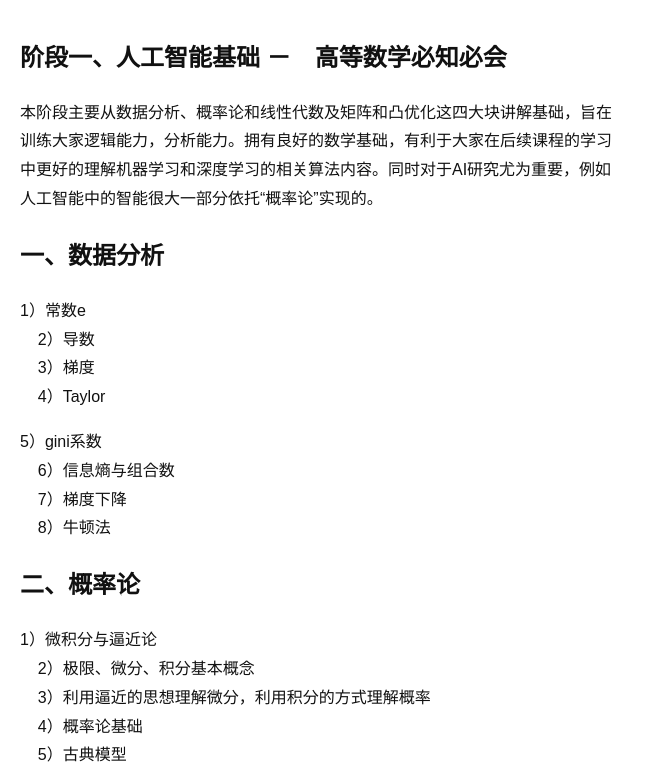
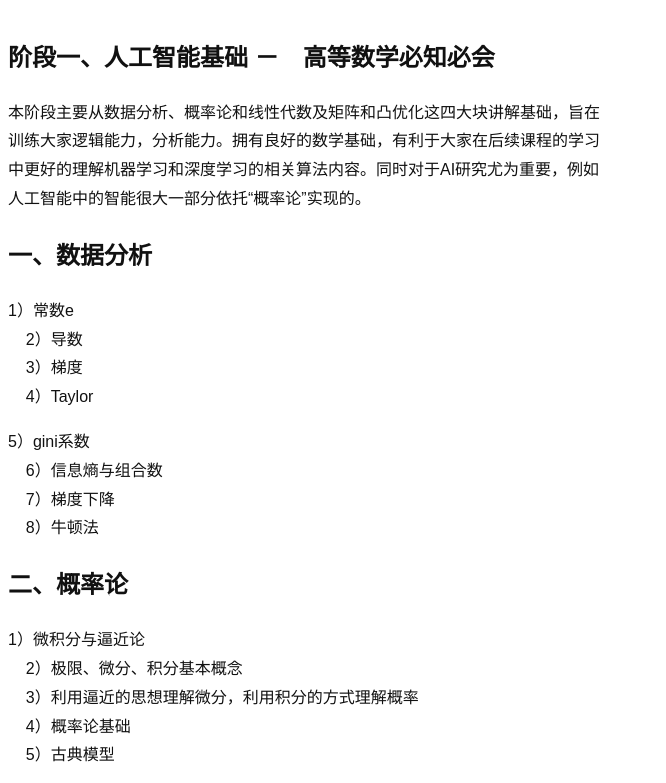
Before and after one commit to chawson/chawson.github.io, a plain HTML site: page index.html in a window 1280 px wide. Shown: the top 783 px of the page, without its empty margins (0-666 px from the left). Drawn offline with Linux system fonts and the light colour scheme.

Commit message:
Update index.html

```diff
--- a/index.html
+++ b/index.html
@@ -1,13 +1,6 @@
 <!doctype html>
 <html><head>
     <style>
-        html{
-            width:605px;
-        }
-        body{
-            margin-left:20px;
-            width:605px;
-        }
         .topic-richtext{
             margin-top: -50px;
             line-height: 1.8;
```
